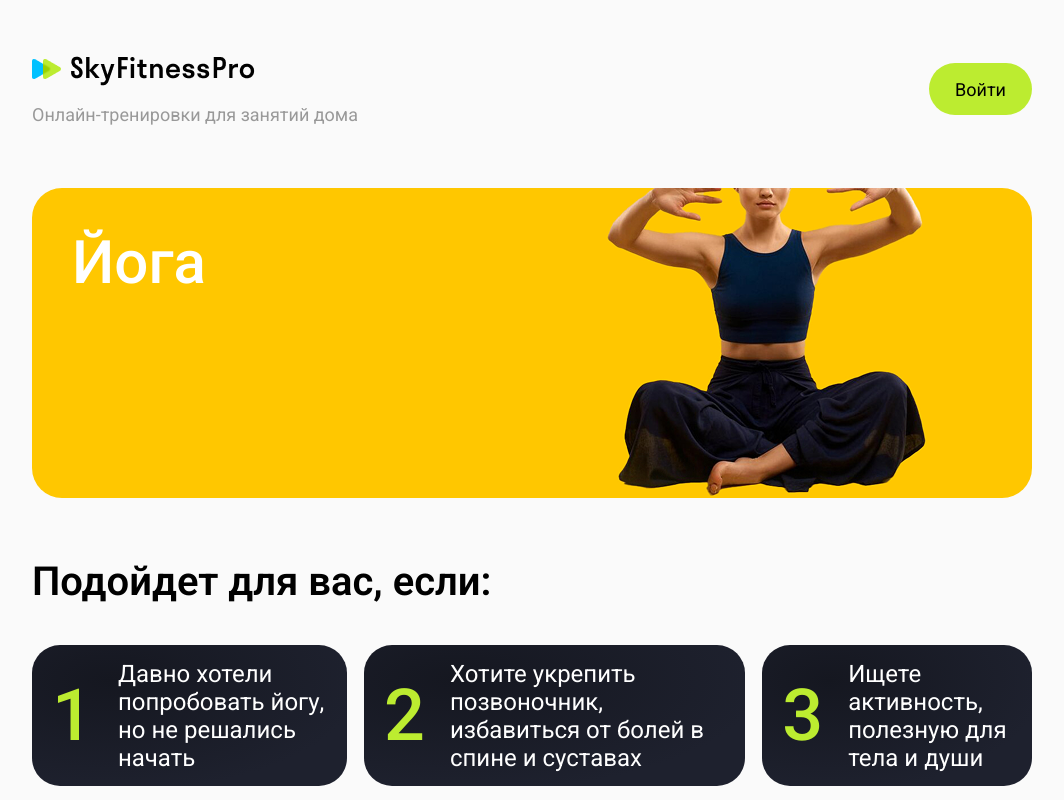
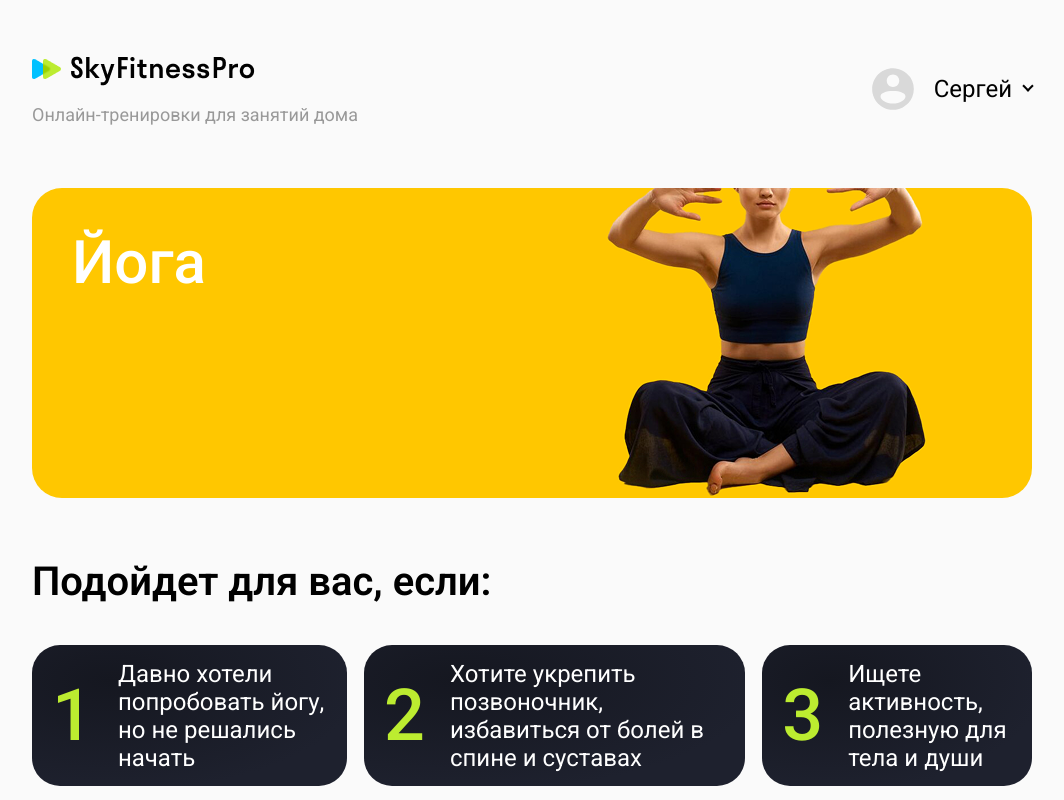
Before and after one commit to Pavekatal/fitness-app, a Next.js app: page /fitness/courses/1 in a window 1280 px wide. Shown: the top 800 px of the page, without its empty margins (108-1172 px from the left). Built offline with nearby package versions, Linux system fonts and the light colour scheme.

Commit message:
создает модалку UserPop

```diff
--- a/src/app/fitness/courses/[course_id]/page.tsx
+++ b/src/app/fitness/courses/[course_id]/page.tsx
@@ -96,7 +96,7 @@ export default function CoursePage() {
               <li>упражнения заряжают бодростью</li>
               <li>помогают противостоять стрессам</li>
             </ul>
-            <Button className="w-[473px] px-6.5 py-4 bg-[#BCEC30] text-black text-lg font-normal leading-[21px]">
+            <Button className="w-[473px] px-6.5 py-4 bg-[#BCEC30] text-black text-lg font-normal leading-[21px]  hover:bg-[#C6FF00] focus:bg-black focus:text-white">
               Войдите, чтобы добавить курс
             </Button>
             <div className="flex-1"></div>
--- a/src/app/globals.css
+++ b/src/app/globals.css
@@ -30,4 +30,16 @@ button {
     margin-right: 8px;
     vertical-align: middle;
   }
+
+  .profile::after {
+    content: '';
+    display: block;
+    width: 8px;
+    height: 8px;
+    border-left: 2px solid rgba(0, 0, 0, 1);
+    border-bottom: 2px solid rgba(0, 0, 0, 1);
+    transform: rotate(-45deg);
+    padding: 0;
+    margin: -6px 0 0 12px;
+  }
 }
--- a/src/components/header/Header.tsx
+++ b/src/components/header/Header.tsx
@@ -1,10 +1,21 @@
 'use client';
 
 import Link from 'next/link';
+import { useState } from 'react';
+import Image from 'next/image';
 import Button from '../button/Button';
 import Logo from '../logo/Logo';
+import UserPop from '../popups/user-popup/UserPop';
 
 export default function Header() {
+  const [isAuth, setIsAuth] = useState<boolean>(true);
+  const [openUserPop, setOpenUserPop] = useState<boolean>(false);
+
+  const onOpenUserPop = (e: React.MouseEvent<HTMLDivElement, MouseEvent>) => {
+    e.preventDefault();
+    setOpenUserPop(!openUserPop);
+  };
+
   return (
     <div className="flex items-center justify-between mt-[50px]">
       <div className="flex flex-col items-start gap-[15px] ">
@@ -16,6 +27,7 @@ export default function Header() {
           Онлайн-тренировки для занятий дома
         </p>
       </div>
+      {!isAuth ? (
         <div>
           <Link href="/auth/sign-in">
             <Button className="w-[103px] bg-[#BCEC30] text-[rgba(0, 0, 0, 1)] text-[18px] font-normal leading-[21px] hover:bg-[#C6FF00]">
@@ -23,6 +35,18 @@ export default function Header() {
             </Button>
           </Link>
         </div>
+      ) : (
+        /* временная функция клика */
+        <div className="relative" onClick={() => setIsAuth(!isAuth)}>
+          <div onClick={onOpenUserPop} className="flex items-center gap-4">
+            <Image width={50} height={50} src="/img/prof.svg" alt="profile" />
+            <p className="flex items-center text-black text-2xl font-normal leading-[28px] profile">
+              Сергей
+            </p>
+          </div>
+          {openUserPop && <UserPop />}
+        </div>
+      )}
     </div>
   );
 }
--- /dev/null
+++ b/src/components/popups/user-popup/UserPop.tsx
@@ -0,0 +1,28 @@
+import Link from 'next/link';
+
+export default function UserPop() {
+  return (
+    <div className="absolute mt-6 right-0 w-[266px] h-[258px] rounded-[30px] p-7.5 bg-white shadow-[0px_4px_67px_-12px_rgba(0,0,0,0.13)] flex flex-col items-center gap-8.5 z-100">
+      <div className="flex flex-col items-center gap-2.5">
+        <p className="text-black text-lg font-normal leading-[22px]">Сергей</p>
+        <p className="text-[#999999] text-lg font-normal leading-[22px]">
+          sergey.petrov96@mail.ru
+        </p>
+      </div>
+      <div className="flex flex-col items-center gap-2.5">
+        <Link
+          href="/profile"
+          className="w-[206px] h-[52px] px-[26px] py-[16px] rounded-[46px] bg-[#BCEC30] text-black text-lg font-normal leading-[21px] text-center  hover:bg-[#C6FF00] focus:bg-black focus:text-white"
+        >
+          Мой профиль
+        </Link>
+        <Link
+          href="/fitness/main"
+          className="w-[206px] h-[52px] px-[26px] py-[16px] rounded-[46px] bg-transparent text-black text-lg font-normal leading-[21px] text-center border border-solid border-black hover:bg-[#F7F7F7] focus:bg-[#E9ECED]"
+        >
+          Выйти
+        </Link>
+      </div>
+    </div>
+  );
+}
```
Also changed, not shown: public/img/prof.svg (added), src/components/popups/user-popup/UserPopup.tsx (deleted). Lines whose indentation alone changed are shown as unchanged.
